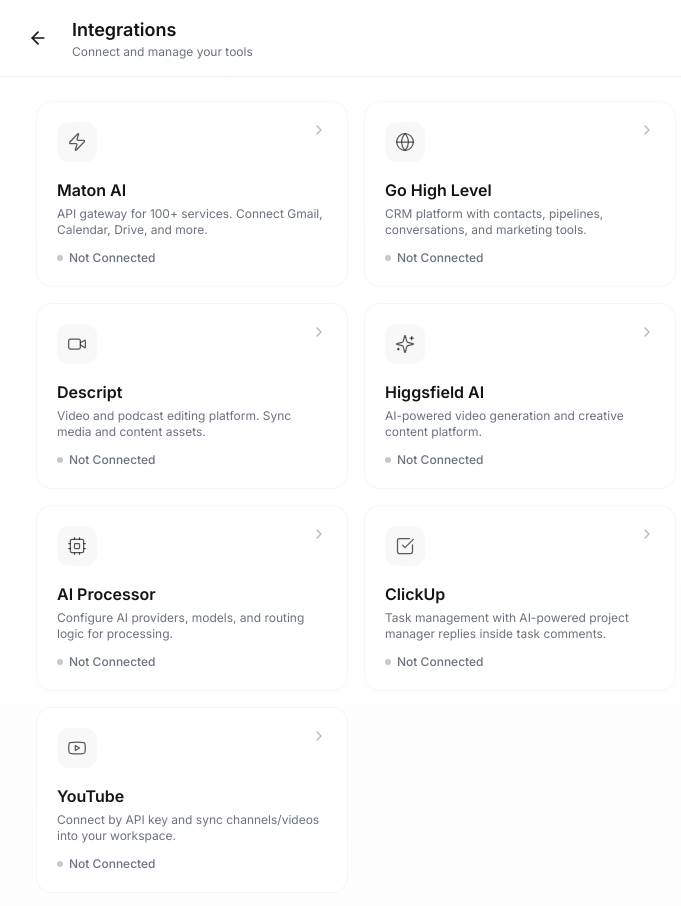
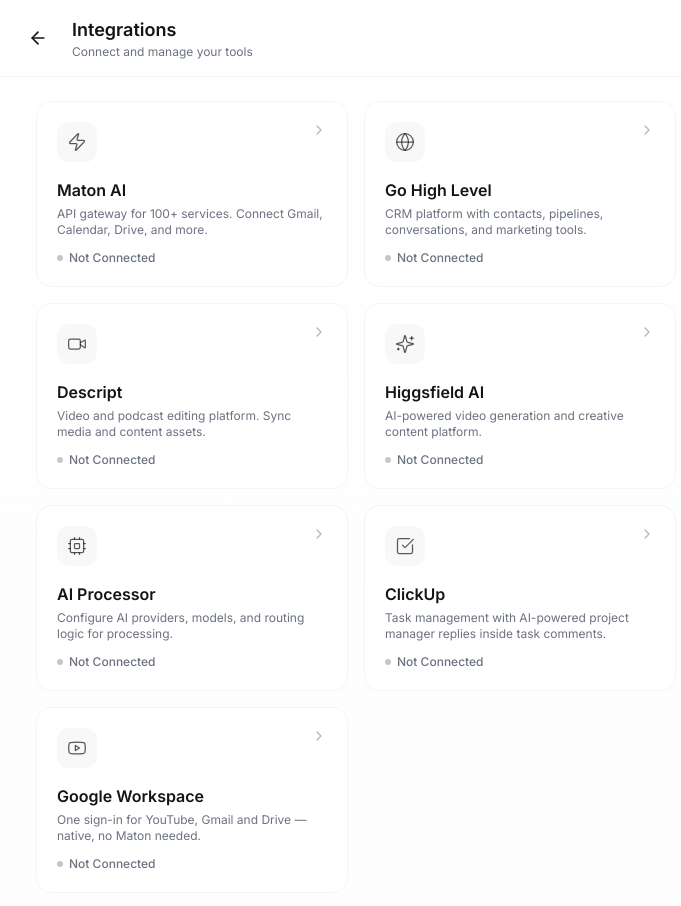
Before and after one commit to thecolinosborne/Ozlon-AI-Search, a React (Vite) app: page /integrations in a window 1280 px wide. Shown: the top 906 px of the page, without its empty margins (284-965 px from the left). Built offline with nearby package versions, Linux system fonts and the light colour scheme; no server answers; the HTML template or start-up script is replaced by a standard one; what @capacitor-community/sqlite, @capacitor/core, @lovable.dev/cloud-auth-js would draw is missing.

Commit message:
Changes
Co-authored-by: thecolinosborne <124605697+thecolinosborne@users.noreply.github.com>

```diff
--- a/src/pages/Integrations.tsx
+++ b/src/pages/Integrations.tsx
@@ -50,8 +50,8 @@ const integrations = [
   },
   {
     id: "youtube",
-    name: "YouTube",
-    description: "Connect by API key and sync channels/videos into your workspace.",
+    name: "Google Workspace",
+    description: "One sign-in for YouTube, Gmail and Drive — native, no Maton needed.",
     icon: Youtube,
     path: "/integrations/youtube",
   },
```
